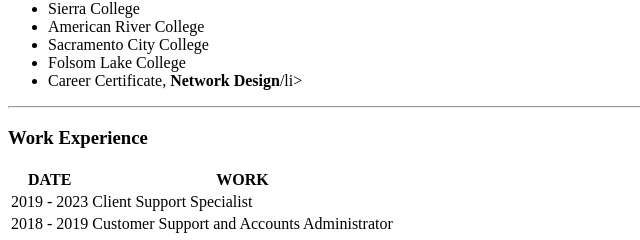
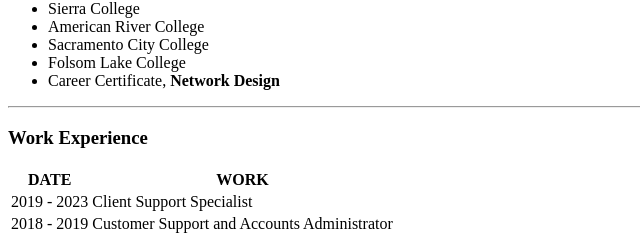
Before and after one commit to cmbirckett/CV, a plain HTML site: page index.html in a window 1280 px wide. Shown: the part 285-525 px from the top of the page, 0-640 px from the left. Drawn offline with Linux system fonts and the light colour scheme.

Commit message:
Update index.html

```diff
--- a/index.html
+++ b/index.html
@@ -21,7 +21,7 @@
                 <li>American River College</li>
                 <li>Sacramento City College</li>
                 <li>Folsom Lake College</li>
-                <li>Career Certificate, <strong>Network Design</strong>/li>
+                <li>Career Certificate, <strong>Network Design</strong></li>
             </ul>
         <hr>
         <h3>Work Experience</h3>
```
